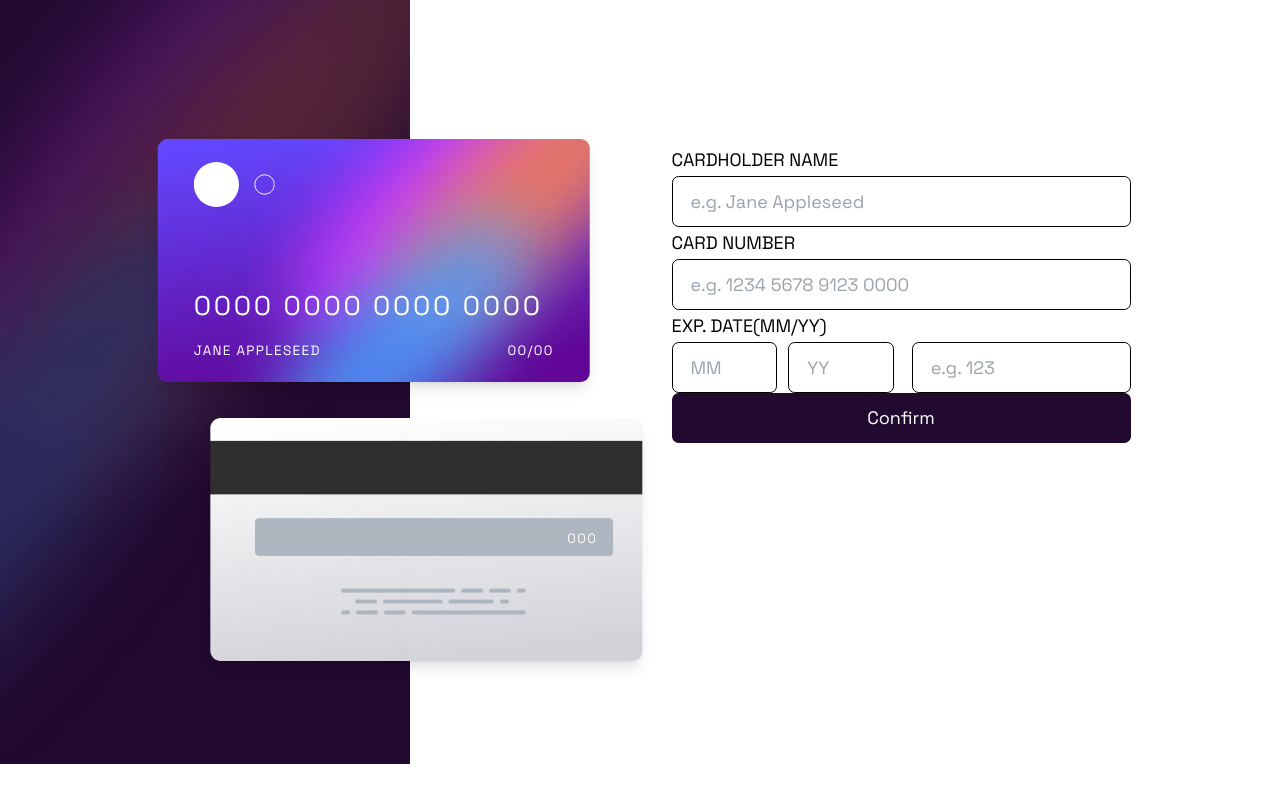
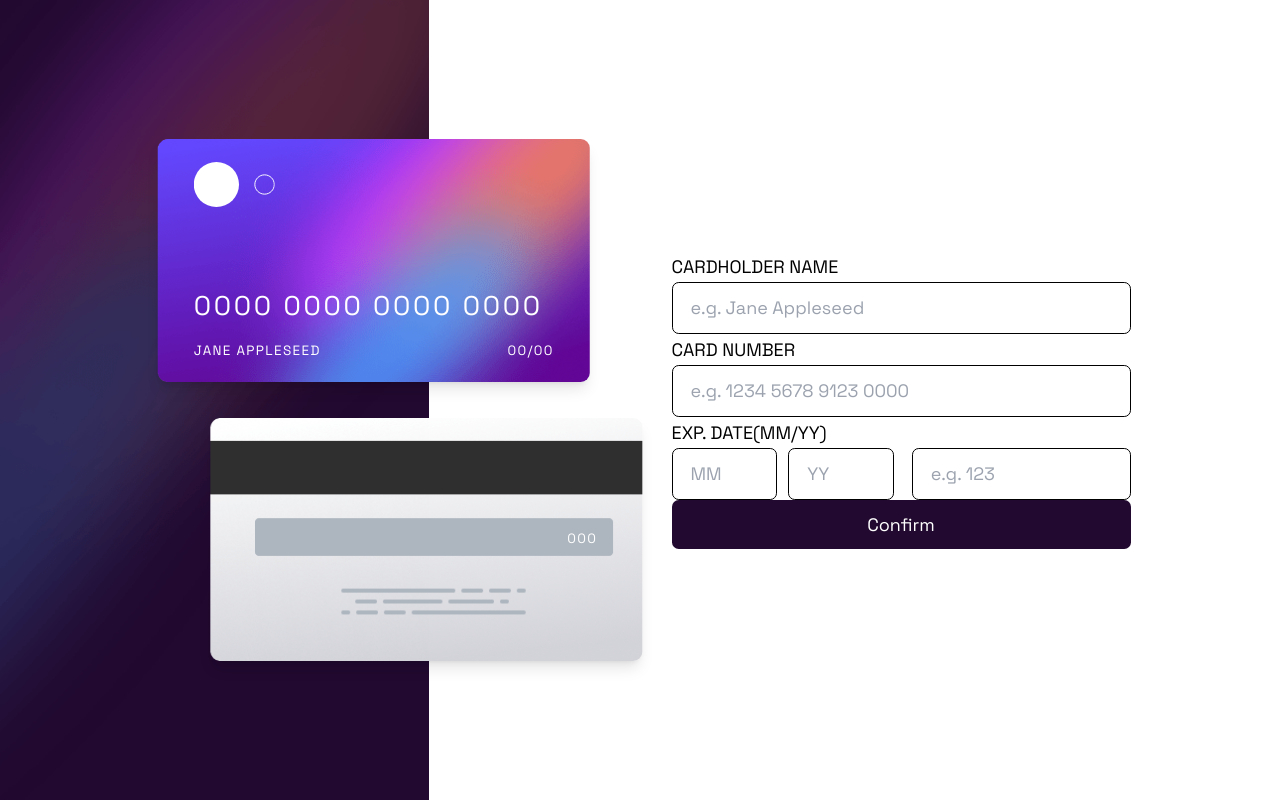
Before and after one commit to soewaiyanag/interactive-card-details-form, a React (Vite) app: page / in a window 1280 px wide. Built offline with nearby package versions, Linux system fonts and the light colour scheme.

Commit message:
Implemented desktop view and addressed overlap issue between FirstSection.jsx and SecondSection.jsx on desktop view.

```diff
--- a/src/App.jsx
+++ b/src/App.jsx
@@ -1,11 +1,21 @@
-import FirstSection from "components/Sections/FirstSection";
-import SecondSection from "components/Sections/SecondSection";
+import FirstSection from "@/components/Sections/FirstSection";
+import SecondSection from "@/components/Sections/SecondSection";
+import MainBackground from "@/components/MainBackground/MainBackground";
+import clsx from "clsx";
 
 export default function App() {
   return (
-    <div className="container min-h-screen md:grid md:grid-cols-2 md:gap-4">
-      <FirstSection />
-      <SecondSection />
+    <div className="relative lg:min-h-screen overflow-hidden">
+      <MainBackground />
+      <div
+        className={clsx(
+          "grid grid-rows-[auto_1fr]",
+          "lg:grid-cols-2 lg:gap-4 lg:min-h-screen lg:grid-rows-none"
+        )}
+      >
+        <FirstSection />
+        <SecondSection />
+      </div>
     </div>
   );
 }
--- /dev/null
+++ b/src/components/MainBackground/MainBackground.jsx
@@ -0,0 +1,18 @@
+import bg_main_mobile from "@/images/bg-main-mobile.png";
+import bg_main_desktop from "@/images/bg-main-desktop.png";
+
+const MainBackground = () => {
+  return (
+    <picture className="absolute left-0 -z-10">
+      {/* lg: 1024px is the screen size provided by tailwindcss */}
+      <source media="(max-width: 1024px)" srcSet={bg_main_mobile} />
+      <source media="(min-width: 1024px)" srcSet={bg_main_desktop} />
+      <img
+        src={bg_main_desktop}
+        className="w-screen h-64 xs:h-72 lg:w-auto lg:min-h-screen"
+      />
+    </picture>
+  );
+};
+
+export default MainBackground;
--- a/src/components/Sections/FirstSection.jsx
+++ b/src/components/Sections/FirstSection.jsx
@@ -1,5 +1,5 @@
-import CardFront from "components/CreditCard/CreditCardFront";
-import CardBack from "components/CreditCard/CreditCardBack";
+import CreditCardFront from "@/components/CreditCard/CreditCardFront";
+import CardBack from "@/components/CreditCard/CreditCardBack";
 import clsx from "clsx";
 
 const mobileCardFrontPosition = "left-4 top-1/2";
@@ -7,32 +7,26 @@ const mobileCardBackPosition = "right-5 top-7";
 
 const FirstSection = () => {
   return (
-    <div
-      className={clsx(
-        "bg-main-mobile h-68 bg-cover bg-no-repeat relative",
-        "md:bg-main-desktop md:min-h-full md:bg-[length:65%]"
-      )}
-    >
+    <div className={clsx("relative h-72", "lg:h-full")}>
       <div
         className={clsx(
-          "absolute inset-0",
-          "md:relative md:grid md:gap-8 md:content-center md:min-h-full"
+          "lg:relative lg:grid lg:gap-8 lg:content-center lg:min-h-full"
         )}
       >
         <div
           className={clsx(
             mobileCardFrontPosition,
             "absolute z-10",
-            "md:relative md:translate-x-1/4 md:left-0 md:top-0"
+            "lg:relative lg:translate-x-1/4 lg:left-0 lg:top-0"
           )}
         >
-          <CardFront />
+          <CreditCardFront />
         </div>
         <div
           className={clsx(
             mobileCardBackPosition,
             "absolute",
-            "md:relative md:translate-x-1/3 md:top-0 md:right-0"
+            "lg:relative lg:translate-x-1/3 lg:top-0 lg:right-0"
           )}
         >
           <CardBack />
--- a/src/components/Sections/SecondSection.jsx
+++ b/src/components/Sections/SecondSection.jsx
@@ -7,8 +7,8 @@ import ConfirmBtn from "components/CreditCardForm/ConfirmBtn";
 
 const SecondSection = () => {
   return (
-    <div className="md:max-w-md">
-      <form className="mt-32 px-5 flex flex-col">
+    <div className="lg:max-w-md self-center">
+      <form className="mt-32 px-5 flex flex-col lg:mt-0">
         <Label htmlFor="card_holder">cardholder name</Label>
         <CardHolderInput placeholderName="Jane Appleseed" />
         <Label htmlFor={"card_number"}>card number</Label>
```
Also changed, not shown: src/components/CreditCard/CreditCardFront.jsx (+6 -6 lines).
